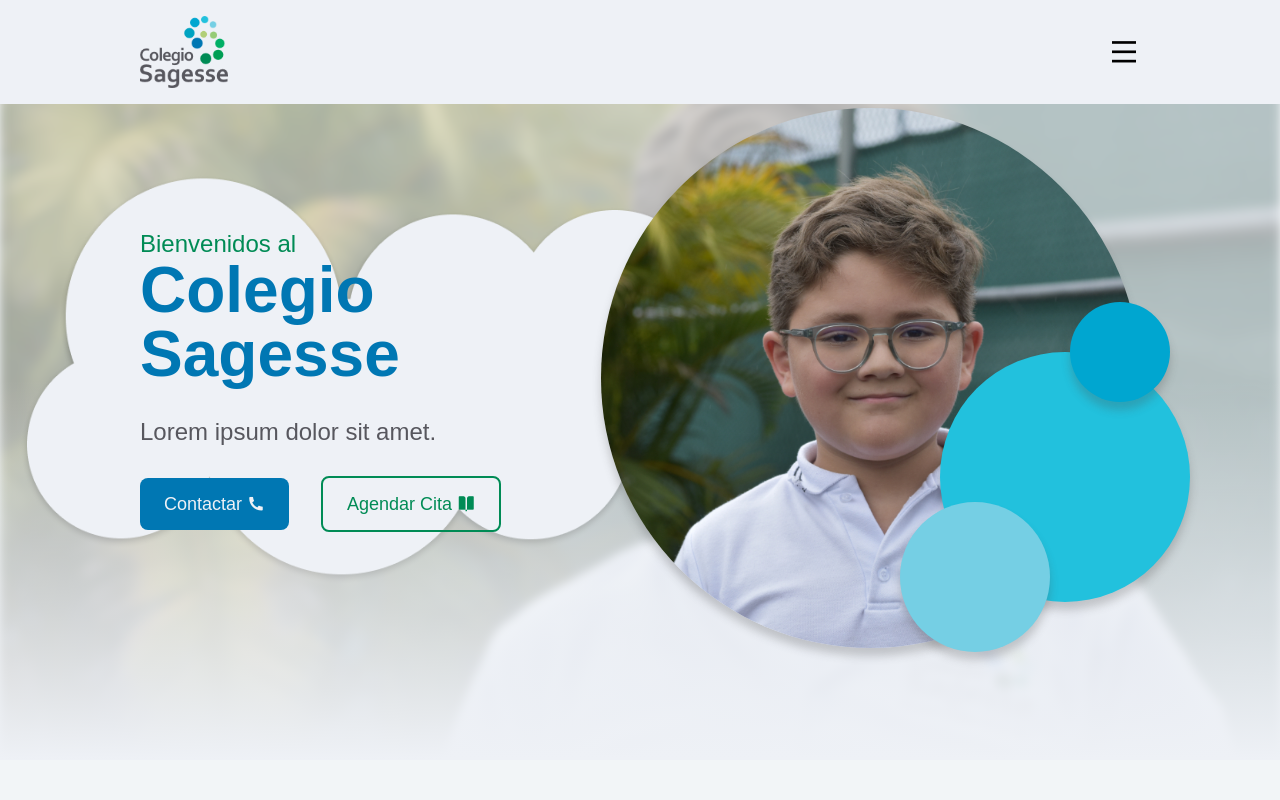
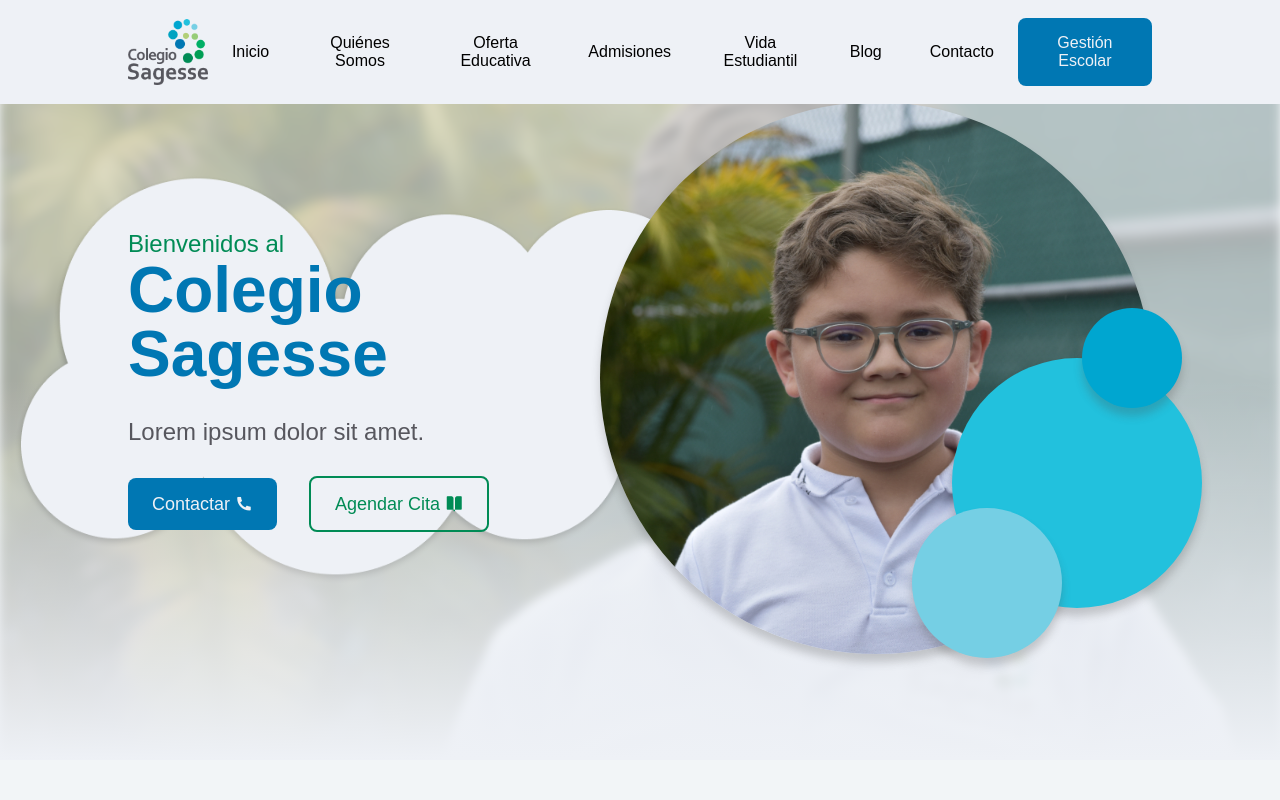
Before and after one commit to JohnSatur/sagesse-web, an Angular app: page / in a window 1280 px wide. Shown: the top 800 px of the page. Built offline with nearby package versions, Linux system fonts and the light colour scheme.

Commit message:
Header responsivo

```diff
--- a/src/app/app.component.html
+++ b/src/app/app.component.html
@@ -1,3 +1,3 @@
 <app-navbar></app-navbar>
 <router-outlet></router-outlet>
-<app-footer></app-footer>
+<!-- <app-footer></app-footer> -->
--- a/src/app/components/navbar/navbar.component.html
+++ b/src/app/components/navbar/navbar.component.html
@@ -8,6 +8,7 @@
             <a href="#">
                 <img src="img/logo-sm.png" alt="" class="nav__mobile-logo">
             </a>
+            <div class="nav__list-container">
                 <ul class="nav__list">
                     <li class="nav__item" routerLink="" routerLinkActive="active">Inicio</li>
                     <li class="nav__item" routerLink="/quienes-somos" routerLinkActive="active">Quiénes Somos</li>
@@ -16,7 +17,8 @@
                     <li class="nav__item" routerLink="/vida-estudiantil" routerLinkActive="active">Vida Estudiantil</li>
                     <li class="nav__item" routerLink="/blog" routerLinkActive="active">Blog</li>
                     <li class="nav__item" routerLink="/contacto" routerLinkActive="active">Contacto</li>
-
+                </ul>
+            </div>
             <div class="nav__spacer"></div>
 
             <a href="#" class="nav__btn">Gestión Escolar</a>
@@ -24,7 +26,6 @@
             <div class="nav__close" id="nav-close" (click)="toggleNavbar()">
                 <i class="ri-close-line"></i>
             </div>
-            </ul>
         </div>
 
         <div class="nav__toggle" id="nav-toggle" (click)="toggleNavbar()">
--- a/src/app/components/navbar/navbar.component.scss
+++ b/src/app/components/navbar/navbar.component.scss
@@ -14,6 +14,13 @@
     height: calc(var(--header-height) + 1.5rem);
 }
 
+.nav__menu {
+    display: flex;
+    align-items: center;
+    justify-content: space-between;
+    flex-grow: 1;
+}
+
 .nav__logo {
     display: flex;
     align-items: center;
@@ -24,10 +31,15 @@
     width: 5.5rem;
 }
 
+.nav__list-container {
+    display: flex;
+}
+
 .nav__list {
     display: flex;
     height: 100%;
     align-items: center;
+    justify-content: center;
 }
 
 .nav__item {
@@ -37,6 +49,7 @@
     justify-content: center;
     cursor: pointer;
     padding-inline: 1.5rem;
+    text-align: center;
 }
 
 .nav__btn {
@@ -45,6 +58,7 @@
     border-radius: .5rem;
     color: var(--light-color);
     font-weight: 500;
+    text-align: center;
 }
 
 .nav__close, .nav__toggle {
@@ -56,7 +70,10 @@
     display: none;
 }
 
-@media screen and (max-width: 1400px) {
+@media screen and (max-width: 1280px) {
+}
+
+@media screen and (max-width: 1024px) {
     .nav__menu {
         position: fixed;
         top: 0;
@@ -117,6 +134,13 @@
     }
 }
 
+@media screen and (max-width: 768px) {
+    .nav__menu {
+        left: -50vw;
+        width: 50vw;
+    }
+}
+
 .show-menu {
     left: 0;
 }
--- a/src/styles.scss
+++ b/src/styles.scss
@@ -91,7 +91,7 @@ input:focus, textarea:focus {
     padding-block: 5rem 5rem;
 }
 
-@media screen and (max-width: 1600px) {
+@media screen and (max-width: 1536px) {
     :root {
         --biggest-font-size: 4rem;
         --title-font-size: 3rem;
@@ -99,12 +99,32 @@ input:focus, textarea:focus {
     }
 
     .container {
-        max-width: 1300px;
+        max-width: 1280px;
     }
 }
 
-@media screen and (max-width: 1400px) {
+@media screen and (max-width: 1280px) {
     .container {
-        max-width: 1000px;
+        max-width: 1024px;
     }
 }
+
+@media screen and (max-width: 1024px) {
+    .container {
+        max-width: 768px;
+    }
+}
+
+@media screen and (max-width: 768px) {
+    .container {
+        max-width: 640px;
+        margin-inline: 2rem;
+    }
+}
+
+// @media screen and (max-width: 640px) {
+//     .container {
+//         width: 100%;
+//         margin-inline: 2rem;
+//     }
+// }
```
Lines whose indentation alone changed are shown as unchanged.
